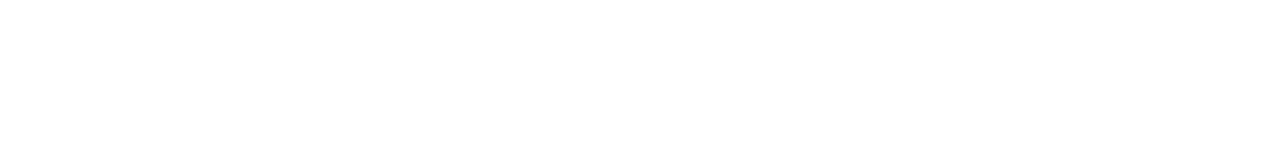
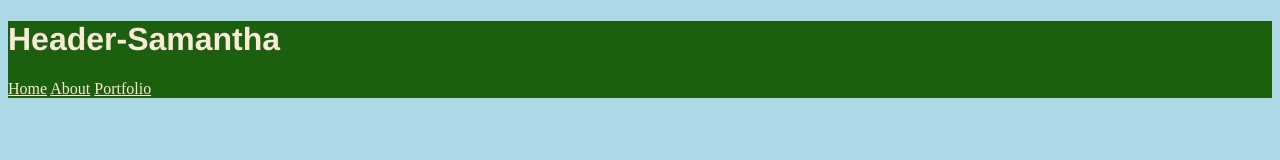
Before and after one commit to SBuckwalter7/Block14_CareerSim, a plain HTML site: page about.html in a window 1280 px wide. Drawn offline with Linux system fonts and the light colour scheme.

Commit message:
Basic Header Works

```diff
--- a/about.html
+++ b/about.html
@@ -8,7 +8,18 @@
     <script defer src="javascript.js"></script>
 
 </head>
-<body>
+<body bgcolor="lightblue">
+    <header class="header">
+        <h1>Header-Samantha</h1>
+        <a href="index.html">Home</a>
+        <a href="about.html">About</a>
+        <a href="portfolio.html">Portfolio</a>
+    </header>
+
+
+
+
+</body>
 
 </body>
 </html>
--- a/style.css
+++ b/style.css
@@ -0,0 +1,12 @@
+.header{
+    background-color: rgb(28, 95, 14);
+}
+
+h1{
+    color:antiquewhite;
+    font-family:'Franklin Gothic Medium', 'Arial Narrow', Arial, sans-serif
+}
+
+a{
+    color:antiquewhite;
+}
```
Also changed, not shown: index.html (+8 -1 lines), portfolio.html (+11 -1 lines).
